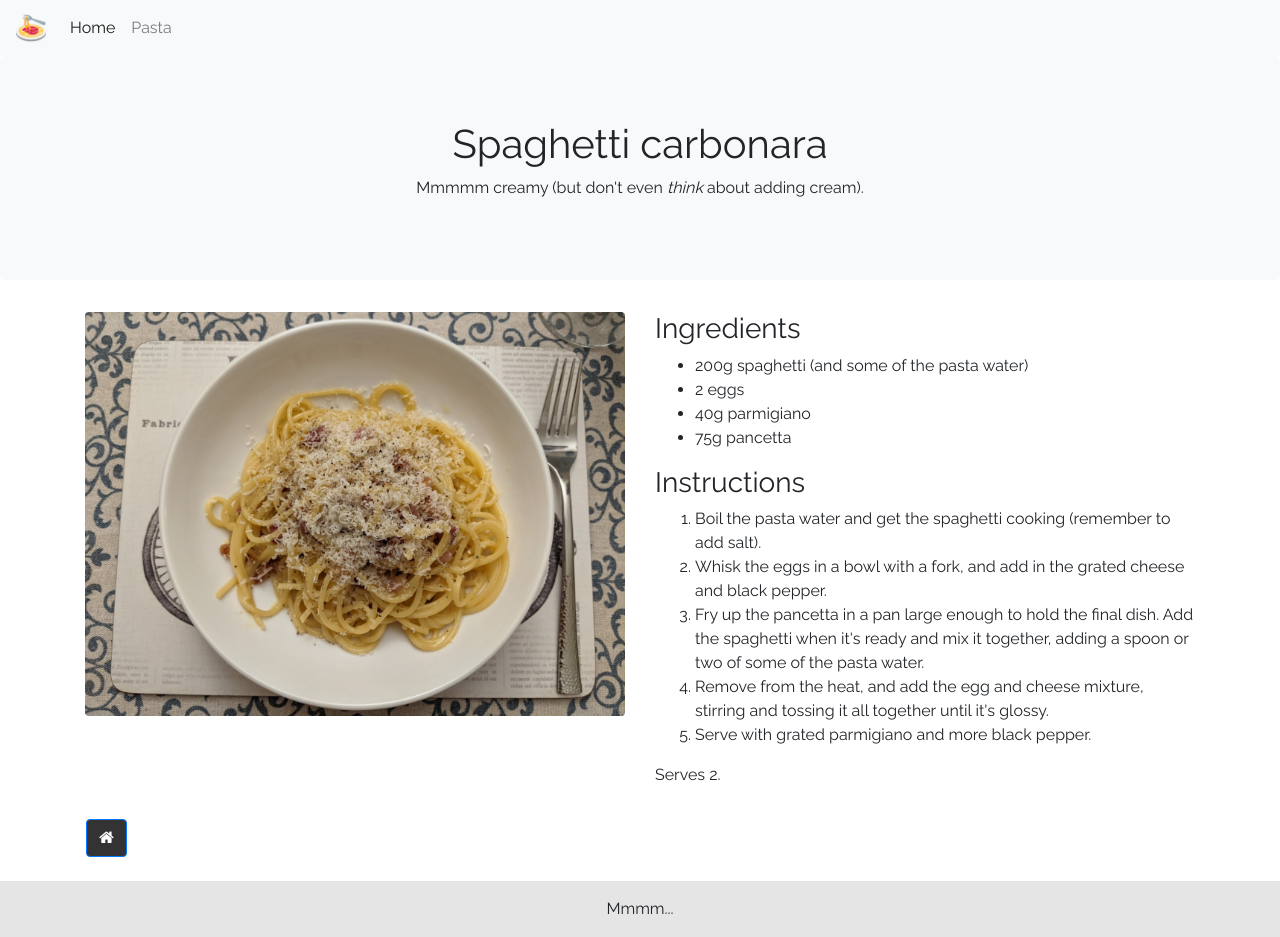
After one commit to roberto-aldera/not-just-pasta, a PHP site: page /pages/recipes/pastas/spaghetti-carbonara.php in a window 1280 px wide. The commit adds this page. Run offline with PHP 8.4, Linux system fonts and the light colour scheme.

Commit message:
Add broccoli recipe and spaghetti carbonara

```diff
--- /dev/null
+++ b/pages/recipes/pastas/spaghetti-carbonara.php
@@ -0,0 +1,71 @@
+<!DOCTYPE html>
+<html lang="en">
+
+<head>
+    <title>Spaghetti carbonara</title>
+    <?php require "../../../includes/recipe-header.php"; ?>
+    <link rel="stylesheet" href="../../../main.css">
+</head>
+
+<body>
+    <nav class="navbar navbar-expand-lg navbar-light bg-light">
+        <a class="navbar-brand" href="../../../index.html">
+            <img src="../../../favicon_io/android-chrome-512x512.png" width="30" height="30"
+                class="d-inline-block align-top" alt="">
+        </a>
+        <button class="navbar-toggler" type="button" data-toggle="collapse" data-target="#navbarNavAltMarkup"
+            aria-controls="navbarNavAltMarkup" aria-expanded="false" aria-label="Toggle navigation">
+            <span class="navbar-toggler-icon"></span>
+        </button>
+        <div class="collapse navbar-collapse" id="navbarNavAltMarkup">
+            <div class="navbar-nav">
+                <a class="nav-item nav-link active" href="../../../index.html">Home <span
+                        class="sr-only">(current)</span></a>
+                <a class="nav-item nav-link" href="pasta.php">Pasta</a>
+
+            </div>
+        </div>
+    </nav>
+
+    <div class="jumbotron text-center bg-light">
+        <h1>Spaghetti carbonara</h1>
+        <p>Mmmmm creamy (but don't even <em>think</em> about adding cream).</p>
+    </div>
+
+    <div class="container">
+        <div class="row">
+            <div class="col-sm-6">
+                <img class="img-fluid rounded" style="float:center" src="../../../images/spaghetti-carbonara.png"
+                    alt="spaghetti-carbonara">
+            </div>
+            <div class="col-sm-6">
+                <h3>Ingredients</h3>
+                <ul>
+                    <li>200g spaghetti (and some of the pasta water)</li>
+                    <li>2 eggs</li>
+                    <li>40g parmigiano</li>
+                    <li>75g pancetta</li>
+                </ul>
+
+                <h3>Instructions</h3>
+                <ol>
+                    <li>Boil the pasta water and get the spaghetti cooking (remember to add salt).</li>
+                    <li>Whisk the eggs in a bowl with a fork, and add in the grated cheese and black pepper.</li>
+                    <li>Fry up the pancetta in a pan large enough to hold the final dish.
+                        Add the spaghetti when it's ready and mix it together, adding a spoon or two of some of the pasta water.</li>
+                    <li>Remove from the heat, and add the egg and cheese mixture, stirring and tossing it all together until it's glossy.</li>
+                    <li>Serve with grated parmigiano and more black pepper.</li>
+                </ol>
+                <p>
+                    Serves 2.
+                </p>
+            </div>
+        </div>
+    </div>
+</body>
+
+<footer>
+    <?php require "../../../includes/recipe-footer.php"; ?>
+</footer>
+
+</html>
```
Also changed, not shown: pages/recipes/pastas/pasta-with-broccoli.php (added, +68 -0 lines), pages/recipes/pastas/pasta.php (+18 -0 lines), images/pasta-with-broccoli.png (added), images/spaghetti-carbonara.png (added).
